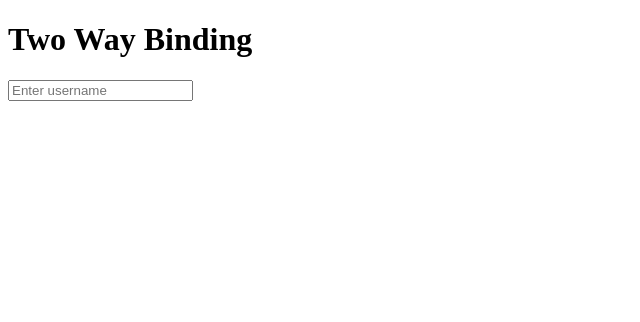
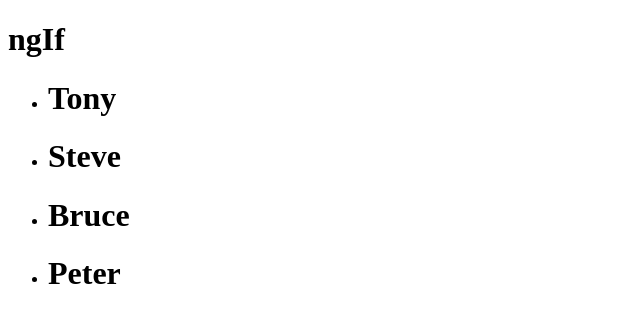
Before and after one commit to i-amDev/angular, an Angular app: page / in a window 1280 px wide. Shown: the top 322 px of the page, without its empty margins (0-640 px from the left). Built offline with nearby package versions, Linux system fonts and the light colour scheme.

Commit message:
- Learned about directives in Angular. - *ngIf, *ngFor, *ngSwitch, *ngSwitchCase, *ngSwitchDefault.

```diff
--- a/src/app/app.html
+++ b/src/app/app.html
@@ -6,4 +6,5 @@
 <!--<app-if-else-component></app-if-else-component>-->
 <!--<app-switch-component></app-switch-component>-->
 <!--<app-for-loop-component></app-for-loop-component>-->
-<app-two-way-binding-component></app-two-way-binding-component>
+<!--<app-two-way-binding-component></app-two-way-binding-component>-->
+<app-directives-component></app-directives-component>
--- a/src/app/app.ts
+++ b/src/app/app.ts
@@ -6,10 +6,11 @@ import {IfElseComponent} from './if-else-component/if-else-component';
 import {SwitchComponent} from './switch-component/switch-component';
 import {ForLoopComponent} from './for-loop-component/for-loop-component';
 import {TwoWayBindingComponent} from './two-way-binding-component/two-way-binding-component';
+import {DirectivesComponent} from './directives-component/directives-component';
 
 @Component({
   selector: 'app-root',
-  imports: [Login, Component2,IfElseComponent, SwitchComponent, ForLoopComponent, TwoWayBindingComponent],
+  imports: [Login, Component2,IfElseComponent, SwitchComponent, ForLoopComponent, TwoWayBindingComponent, DirectivesComponent],
   templateUrl: './app.html',
   styleUrl: './app.css'
 })
--- /dev/null
+++ b/src/app/directives-component/directives-component.html
@@ -0,0 +1,9 @@
+<h1>ngIf</h1>
+
+<h1 *ngIf="show">Hello World!!</h1>
+
+<ul>
+  <li *ngFor="let item of stdNames">
+    <h1>{{item}}</h1>
+  </li>
+</ul>
--- /dev/null
+++ b/src/app/directives-component/directives-component.ts
@@ -0,0 +1,15 @@
+import { Component } from '@angular/core';
+import {NgFor, NgIf} from '@angular/common';
+
+@Component({
+  selector: 'app-directives-component',
+  imports: [NgIf, NgFor],
+  templateUrl: './directives-component.html',
+  styleUrl: './directives-component.css'
+})
+export class DirectivesComponent {
+
+  show : boolean = false;
+
+  stdNames : string[] = ["Tony", "Steve", "Bruce", "Peter"];
+}
```
Also changed, not shown: src/app/directives-component/directives-component.css (added), 1 other file (tests, documents, lock files or other folders).
